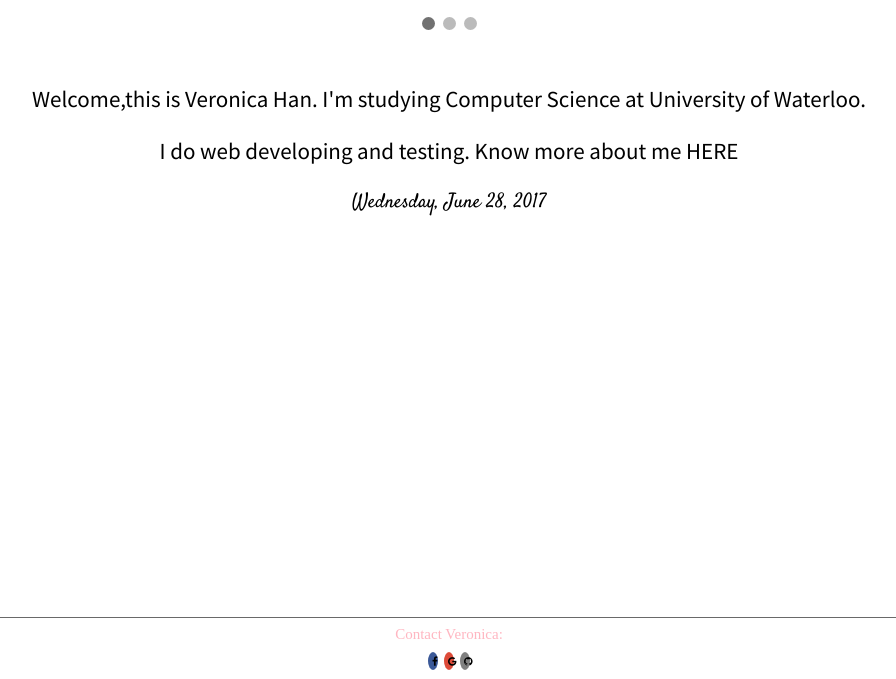
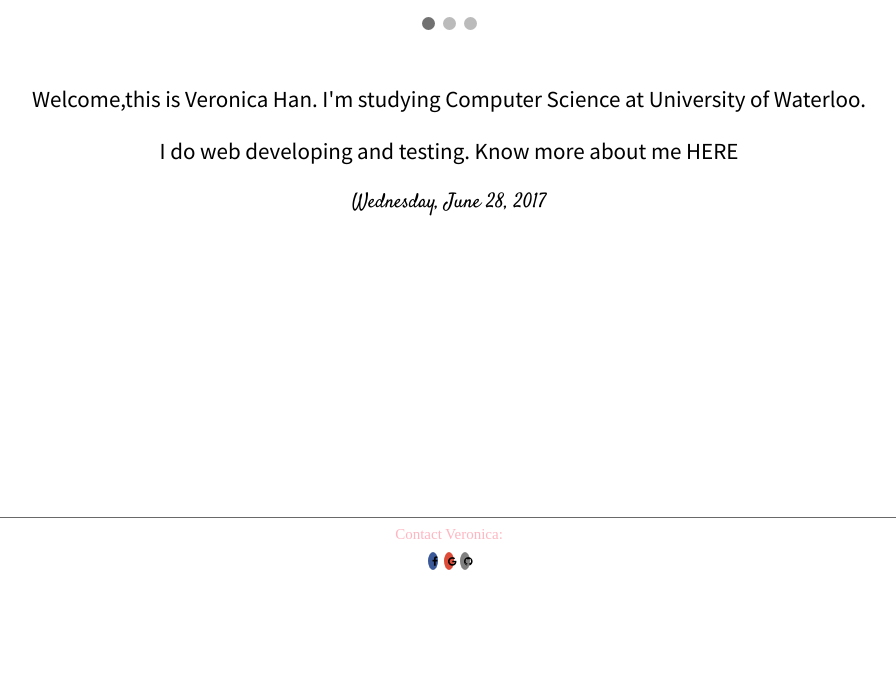
Before and after one commit to topveronicaa/topveronicaa.github.io, a Jekyll site: the page built from index.html, in a window 1280 px wide. Shown: the part 626-1305 px from the top of the page, without its empty margins (191-1087 px from the left). Built offline with Jekyll 4.4.1, drawn with Linux system fonts in a browser that asks for light colours; some web fonts are replaced; after the commit the page ends 1205 px from its top, so only the background shows below that.

Commit message:
Update index.html

```diff
--- a/index.html
+++ b/index.html
@@ -44,7 +44,7 @@ font-size: 20px;
 
 div.main {
 margin-top: 50px;
-margin-bottom: 400px;
+margin-bottom: 300px;
 }
 
 
```
